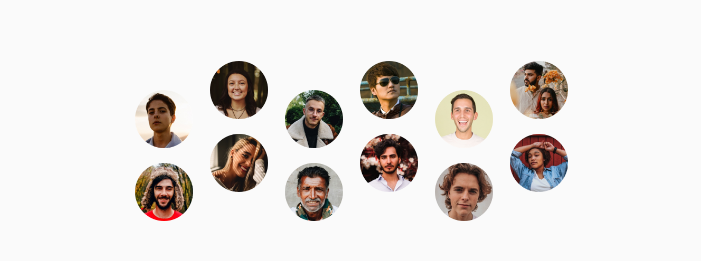
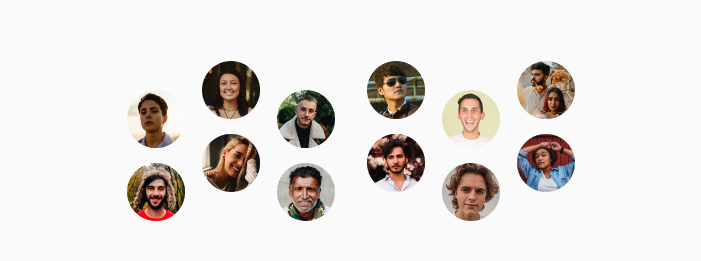
Before and after one commit to maxi1993-tech/meet-landing-page, a website: page index.html in a window 1280 px wide. Shown: the part 79-340 px from the top of the page, without its empty margins (289-990 px from the left). Drawn offline with nearby package versions, Linux system fonts and the light colour scheme; files that its build step writes are made by us from their sources.

Commit message:
feat: add tablet media query for hero

```diff
--- a/scss/style.scss
+++ b/scss/style.scss
@@ -336,3 +336,29 @@ footer {
         }
     }
 }
+
+@media (min-width: $bp-tablet) {
+    // styles tablette
+    .hero {
+        padding: 4rem 2rem;
+
+        .hero-img {
+            display: flex;
+            gap: 2rem;
+
+            img {
+
+            }
+        }
+
+        .hero-container {
+            max-width: 42.5rem;
+            display: flex;
+            gap: 4.5rem;
+        }
+    }
+}
+
+@media (min-width: $bp-desktop) {
+    // styles desktop
+}
```
